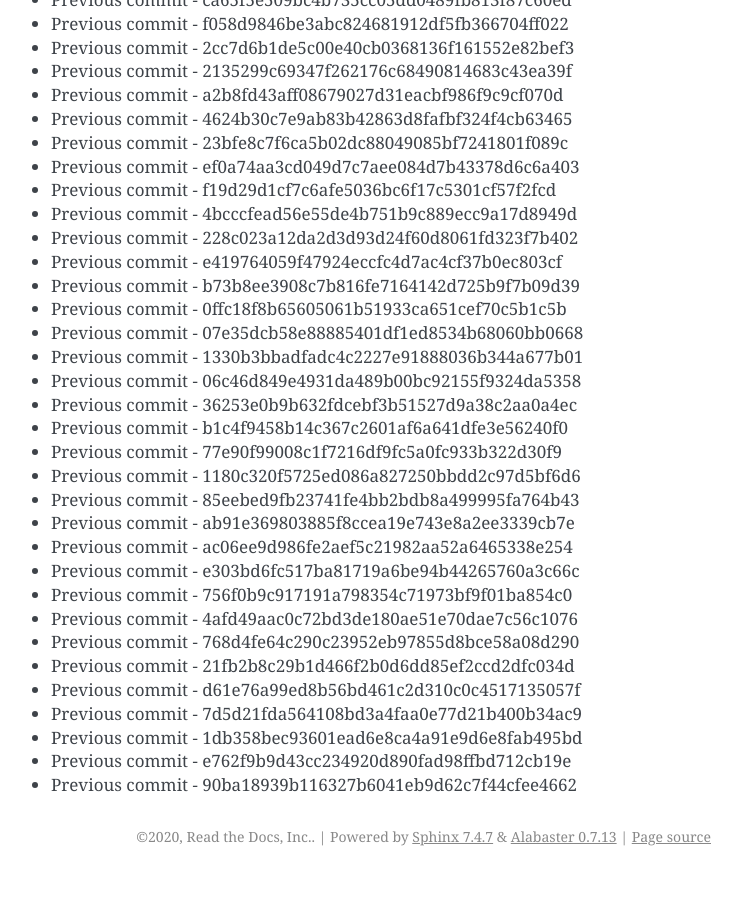
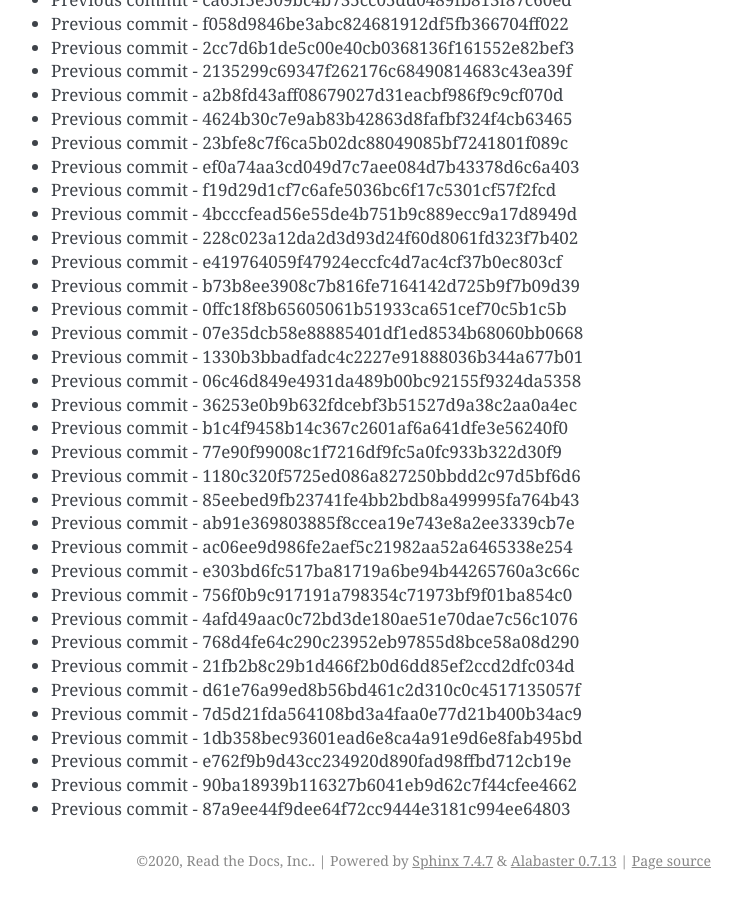
Before and after one commit to readthedocs/rtd-git-stresstest, a Sphinx documentation site: the page built from docs/updates.rst, in a window 1280 px wide and 900 px high, scrolled down 65978 px. Shown: the whole window, without its empty margins (399-1141 px from the left). Built offline with Sphinx 7.4.7, drawn with Linux system fonts in a browser that asks for light colours; before the commit the page ends 66854 px from its top, so only the background shows below that.

Commit message:
Generating commit from previous: 87a9ee44f9dee64f72cc9444e3181c994ee64803

```diff
--- a/docs/updates.rst
+++ b/docs/updates.rst
@@ -2804,3 +2804,4 @@ It can be tested for any performance characteristics.
 * Previous commit - 1db358bec93601ead6e8ca4a91e9d6e8fab495bd
 * Previous commit - e762f9b9d43cc234920d890fad98ffbd712cb19e
 * Previous commit - 90ba18939b116327b6041eb9d62c7f44cfee4662
+* Previous commit - 87a9ee44f9dee64f72cc9444e3181c994ee64803
```
